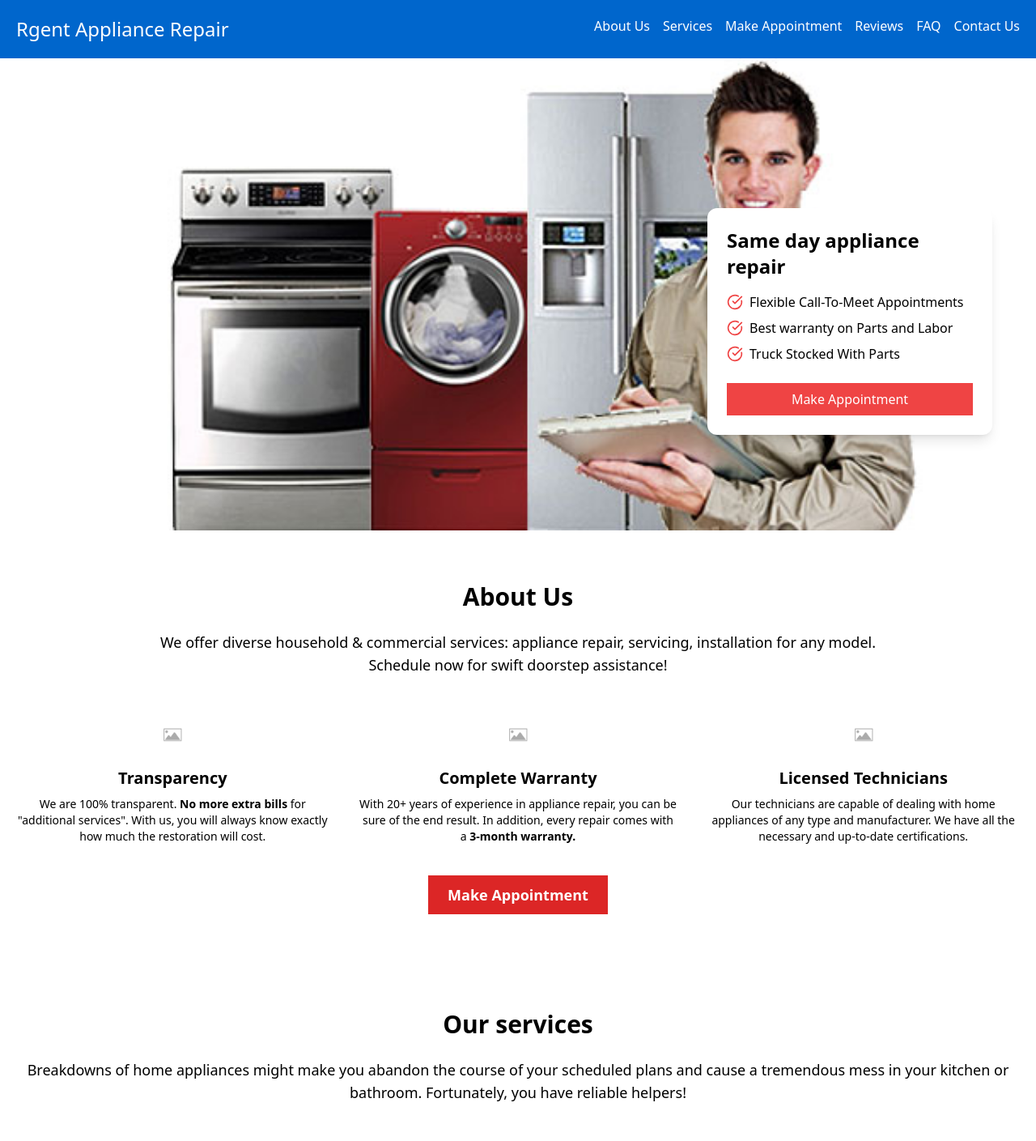
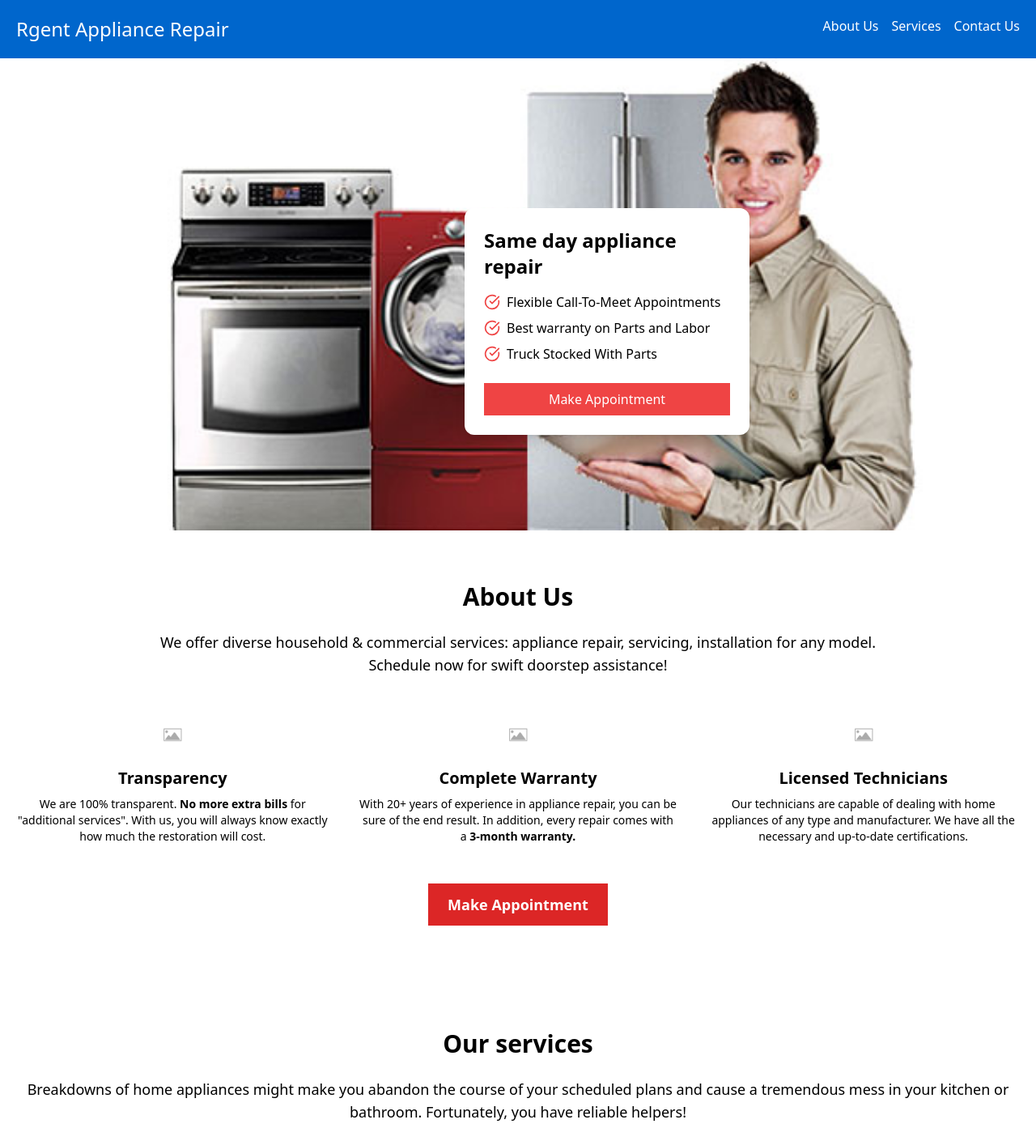
Before and after one commit to aj-et/rgent_appliance, a Next.js app: page / in a window 1280 px wide. Shown: the top 1409 px of the page at 81% size. Built offline with nearby package versions, Linux system fonts and the light colour scheme.

Commit message:
improved hero card, navigation, and contact form

```diff
--- a/app/globals.css
+++ b/app/globals.css
@@ -23,6 +23,10 @@
     }
 }
 
+html {
+    scroll-behavior: smooth;
+}
+
 .scroll-to-top-button {
     @apply fixed bottom-[90px] right-8 p-2 bg-blue-500 text-white rounded-full shadow-md hover:bg-blue-600 focus:outline-none focus:ring focus:ring-blue-300
 }
--- a/app/page.tsx
+++ b/app/page.tsx
@@ -53,13 +53,13 @@ export default function Home() {
         <MakeAppointmentPage />
       </div>
 
-      <div id="reviews">
+      {/* <div id="reviews">
         <ReviewsPage />
       </div>
 
       <div id="faq">
         <FAQPage />
-      </div>
+      </div> */}
 
       <div id="contact-us">
         <ContactUsPage />
--- a/components/cards/HeroRepairCard.tsx
+++ b/components/cards/HeroRepairCard.tsx
@@ -1,5 +1,6 @@
 import React from 'react'
 import { CheckCircle } from 'lucide-react'
+import Link from 'next/link'
 
 const HeroRepairCard = () => {
   return (
@@ -21,9 +22,11 @@ const HeroRepairCard = () => {
           </li>
         </ul>
 
+        <Link href='#contact-us'>
           <button className="w-full bg-red-500 text-white py-2 px-4 rounded-md hover:bg-red-600 transition-colors duration-300">
             Make Appointment
           </button>
+        </Link>
       </div>
   )
 }
--- a/components/const/index.ts
+++ b/components/const/index.ts
@@ -47,18 +47,18 @@ const nav = [
         name: "Services",
         id: "services"
     },
-    {
-        name: "Make Appointment",
-        id: "make-appointment"
-    },
-    {
-        name: "Reviews",
-        id: "reviews"
-    },
-    {
-        name: "FAQ",
-        id: "faq"
-    },
+    // {
+    //     name: "Make Appointment",
+    //     id: "make-appointment"
+    // },
+    // {
+    //     name: "Reviews",
+    //     id: "reviews"
+    // },
+    // {
+    //     name: "FAQ",
+    //     id: "faq"
+    // },
     {
         name: "Contact Us",
         id: "contact-us"
--- a/components/pages/AboutUsPage.tsx
+++ b/components/pages/AboutUsPage.tsx
@@ -1,6 +1,7 @@
 import React from 'react'
 import Image from 'next/image'
 import { imagePlaceholder } from '@/public/images'
+import Link from 'next/link'
 
 const AboutUsPage = () => {
   return (
@@ -50,12 +51,11 @@ const AboutUsPage = () => {
         </div>
 
         <div className="mt-12">
-          <a
-            href="#appointment"
-            className="bg-red-600 text-white py-3 px-6 rounded-lg text-lg font-semibold"
-          >
+        <Link href='#contact-us'>
+          <button className="bg-red-600 text-white py-3 px-6 rounded-lg text-lg font-semibold">
             Make Appointment
-          </a>
+          </button>
+        </Link>
         </div>
       </div>
     </section>
--- a/components/pages/HeroPage.tsx
+++ b/components/pages/HeroPage.tsx
@@ -16,7 +16,7 @@ const HeroPage = () => {
           // className="object-cover"
         />
       </div>
-      <div className='absolute top-[325px] left-[1050px] transform -translate-x-1/2 -translate-y-1/2 w-full max-w-sm px-4 hidden lg:block'>
+      <div className='absolute top-[325px] left-[300px] lg:left-[750px] transform -translate-x-1/2 -translate-y-1/2 w-full max-w-sm px-4 hidden md:block'>
         <HeroRepairCard />
       </div>
     </div>
--- a/components/pages/MakeAppointmentPage.tsx
+++ b/components/pages/MakeAppointmentPage.tsx
@@ -56,14 +56,14 @@ const MakeAppointmentPage = () => {
           </div>
         </div>
 
-        <div className="mt-12">
+        {/* <div className="mt-12">
           <a
             href="#appointment"
             className="bg-red-600 text-white py-3 px-6 rounded-lg text-lg font-semibold"
           >
             Make Appointment
           </a>
-        </div>
+        </div> */}
       </div>
     </section>
   )
--- a/components/sections/ContactForm.tsx
+++ b/components/sections/ContactForm.tsx
@@ -3,6 +3,7 @@
 import { zodResolver } from "@hookform/resolvers/zod"
 import { useForm } from "react-hook-form"
 import { z } from "zod"
+import { useState } from "react"
 
 import { Button } from "../ui/button"
 import {
@@ -38,7 +39,7 @@ const formSchema = z.object({
   emailAddress: z.string().email({ message: "Email address is invalid" }),
   serviceType: z.enum(serviceOptions, { required_error: "Service type is required" }),
   address: z.string().min(10, { message: "Address must be at least 10 characters" }).max(50, { message: "Address must be less than 50 characters" }),
-  comments: z.string().min(10, { message: "Comments must be at least 10 characters" }).max(500, { message: "Comments must be less than 500 characters" }),
+  comments: z.string().max(500, { message: "Comments must be less than 1600 characters" }),
 });
 
 const ContactForm = () => {
@@ -54,6 +55,14 @@ const ContactForm = () => {
             comments: "",
         }
     })
+
+    const [commentCount, setCommentCount] = useState(0)
+    const maxCommentCount = 1600
+
+    const handleCommentChange = (e: React.ChangeEvent<HTMLTextAreaElement>) => {
+        setCommentCount(e.target.value.length)
+        form.setValue("comments", e.target.value)
+    }
 
     //   Define the submit handler
     function onSubmit(values: z.infer<typeof formSchema>) {
@@ -73,7 +82,7 @@ const ContactForm = () => {
                   <FormItem>
                     <FormLabel id="name">Name</FormLabel>
                     <FormControl>
-                      <Input autoComplete="name" placeholder="Enter your name" {...field} className="w-full p-2 border border-gray-300 rounded-md focus:ring-2 focus:ring-blue-500" />
+                      <Input autoComplete="name" placeholder="Enter your name" {...field} className="w-full p-2 border border-gray-300 rounded-md focus:ring-2 focus:ring-blue-500 placeholder:text-gray-400" />
                     </FormControl>
                     <FormMessage className="text-sm text-red-500" />
                   </FormItem>
@@ -86,7 +95,7 @@ const ContactForm = () => {
                   <FormItem>
                     <FormLabel id="phoneNumber">Phone Number</FormLabel>
                     <FormControl>
-                      <Input autoComplete="tel" placeholder="Enter your phone number" {...field} className="w-full p-2 border border-gray-300 rounded-md focus:ring-2 focus:ring-blue-500" />
+                      <Input autoComplete="tel" placeholder="Enter your phone number" {...field} className="w-full p-2 border border-gray-300 rounded-md focus:ring-2 focus:ring-blue-500 placeholder:text-gray-400" />
                     </FormControl>
                     <FormMessage className="text-sm text-red-500" />
                   </FormItem>
@@ -99,7 +108,7 @@ const ContactForm = () => {
                   <FormItem>
                     <FormLabel id="emailAddress">Email Address</FormLabel>
                     <FormControl>
-                      <Input autoComplete="email" placeholder="Enter your email address" {...field} className="w-full p-2 border border-gray-300 rounded-md focus:ring-2 focus:ring-blue-500" />
+                      <Input autoComplete="email" placeholder="Enter your email address" {...field} className="w-full p-2 border border-gray-300 rounded-md focus:ring-2 focus:ring-blue-500 placeholder:text-gray-400" />
                     </FormControl>
                     <FormMessage className="text-sm text-red-500" />
                   </FormItem>
@@ -145,7 +154,7 @@ const ContactForm = () => {
                 <FormItem>
                   <FormLabel id="address">Address</FormLabel>
                   <FormControl>
-                    <Textarea autoComplete="address" placeholder="Enter your address" {...field} className="w-full p-2 border border-gray-300 rounded-md focus:ring-2 focus:ring-blue-500" />
+                    <Textarea autoComplete="address" placeholder="Enter your address" {...field} className="w-full p-2 border border-gray-300 rounded-md focus:ring-2 focus:ring-blue-500 placeholder:text-gray-400" />
                   </FormControl>
                   <FormMessage className="text-sm text-red-500" />
                 </FormItem>
@@ -158,9 +167,17 @@ const ContactForm = () => {
                 <FormItem>
                   <FormLabel id="comments">Comments</FormLabel>
                   <FormControl>
-                    <Textarea placeholder="Enter the details about the issue" {...field} className="w-full p-2 border border-gray-300 rounded-md focus:ring-2 focus:ring-blue-500" />
+                    <Textarea
+                      placeholder="Enter the details about the issue"
+                      {...field}
+                      onChange={handleCommentChange}
+                      className="w-full p-2 border border-gray-300 rounded-md focus:ring-2 focus:ring-blue-500 placeholder:text-gray-400"
+                    />
                   </FormControl>
                   <FormMessage className="text-sm text-red-500" />
+                  <div className="text-sm text-gray-500">
+                    {commentCount}/{maxCommentCount} characters
+                  </div>
                 </FormItem>
               )}
             />
--- a/components/sections/Navigation.tsx
+++ b/components/sections/Navigation.tsx
@@ -2,20 +2,19 @@
 
 import React from 'react'
 import { nav } from '../const'
+import Link from 'next/link'
 
 const Navigation = () => {
-  const handleSmoothScroll = (id: string) => {
-    const element = document.getElementById(id);
-    if (element) {
-      element.scrollIntoView({ behavior: 'smooth' });
-    }
-  };
 
   return (
     <div className='flex gap-4'>
       {nav.map((item) => (
-        // <a key={item.id} href={`#${item.id}`}>{item.name}</a>
-        <button key={item.id} onClick={() => handleSmoothScroll(item.id)}>{item.name}</button>
+        <Link
+          key={item.id}
+          href={`#${item.id}`}
+        >
+          {item.name}
+        </Link>
       ))}
     </div>
   )
```
Lines whose indentation alone changed are shown as unchanged.
